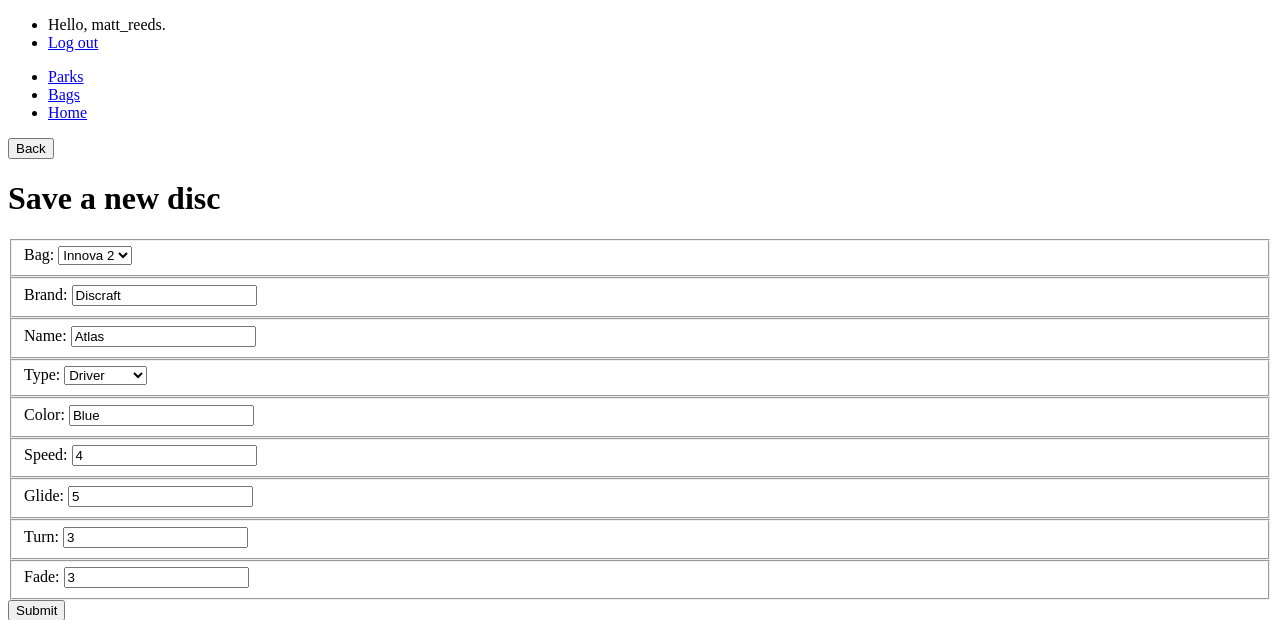
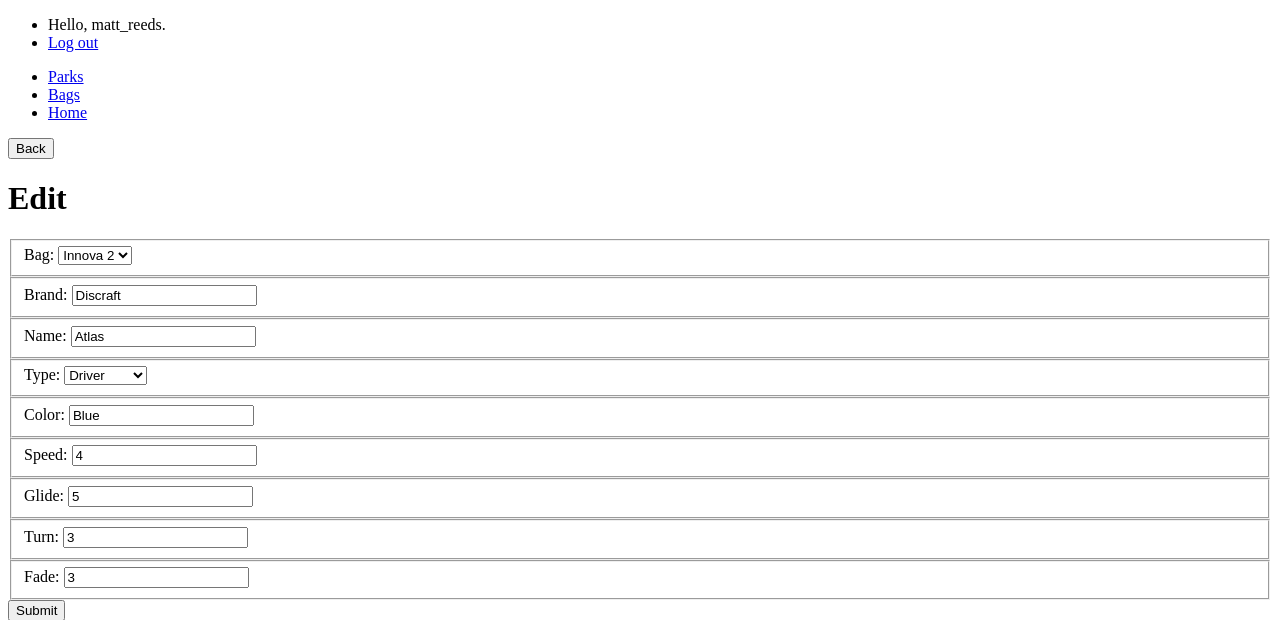
Before and after one commit to MReeds/Birdie-Full-Stack-Django-App, a Django app: page /discs/2/form/ in a window 1280 px wide. Shown: the top 620 px of the page. Run offline with Django 3.2, Linux system fonts and the light colour scheme; a user stored in the database is signed in; data comes from the database, SQL or seed files in the repository.

Commit message:
conditionals to show proper headings

```diff
--- a/BirdieApp/templates/discs/form.html
+++ b/BirdieApp/templates/discs/form.html
@@ -3,7 +3,11 @@
 {% block content %}
 <input type=button value="Back" onClick="javascript:history.go(-1);">
 
+    {% if disc.disc_id is not None %}
+    <h1>Edit</h1>
+    {% else %}
     <h1>Save a new disc</h1>
+    {% endif %}
 
     {% if disc.disc_id is not None %}
         <form action="{% url 'BirdieApp:disc' disc.disc_id %}" method="post">
@@ -13,6 +17,7 @@
     {% endif %}
         {% csrf_token %}
 
+        {% if disc.disc_id is not None %}
         <fieldset>
             <label for="bag">Bag: </label>
             <select id="bag" name="bag_id">
@@ -21,6 +26,8 @@
                 {% endfor %}
             </select>
         </fieldset>
+        {% endif %}
+
         <fieldset>
             <label for="brand">Brand: </label>
             <input id="brand" type="text" name="brand" value="{{ disc.brand }}">
--- a/BirdieApp/templates/parks/form.html
+++ b/BirdieApp/templates/parks/form.html
@@ -3,7 +3,11 @@
 {% block content %}
 <input type=button value="Back" onClick="javascript:history.go(-1);">
 
+    {% if park.park_id is not None %}
+    <h1>Edit</h1>
+    {% else %}
     <h1>Create a Park</h1>
+    {% endif %}
 
     {% if park.park_id is not None %}
         <form action="{% url 'BirdieApp:park' park.park_id %}" method="post">
```
